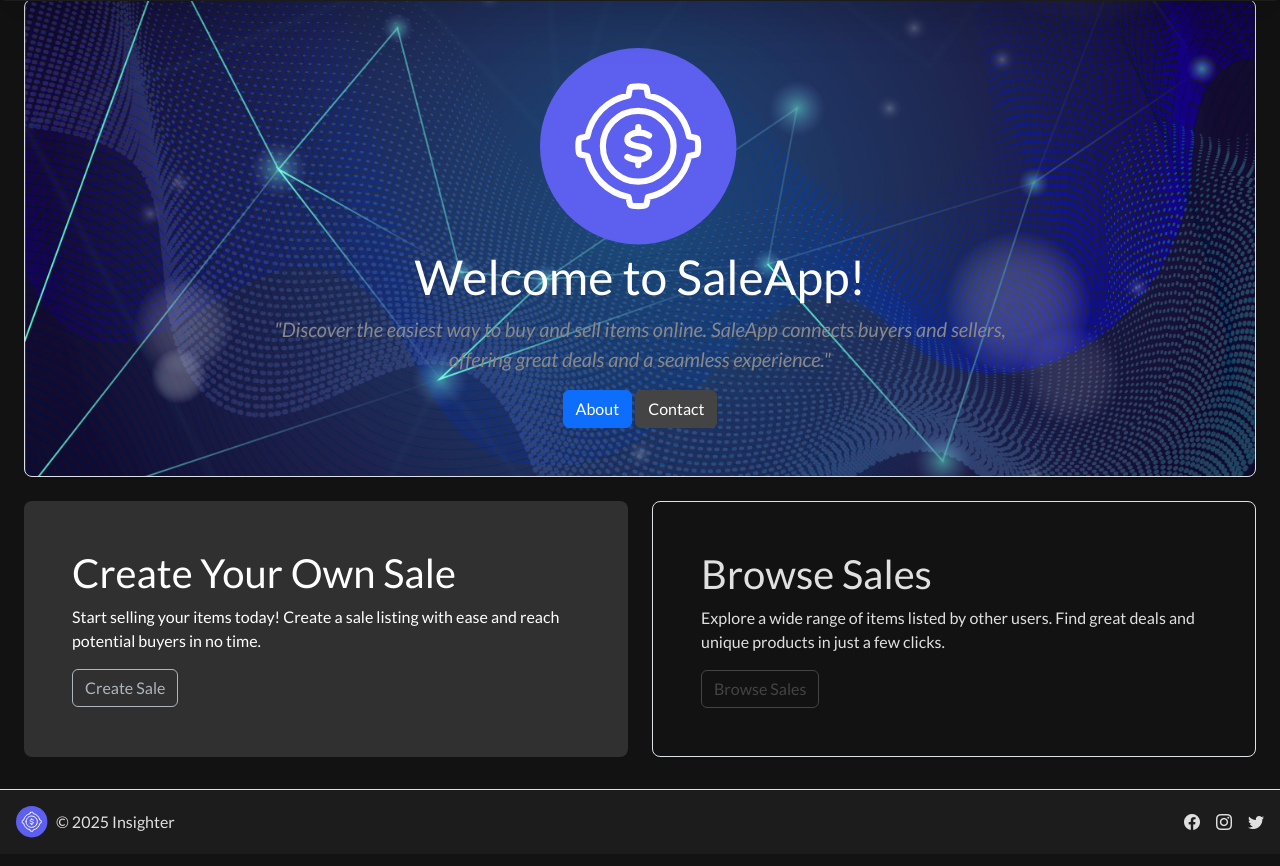
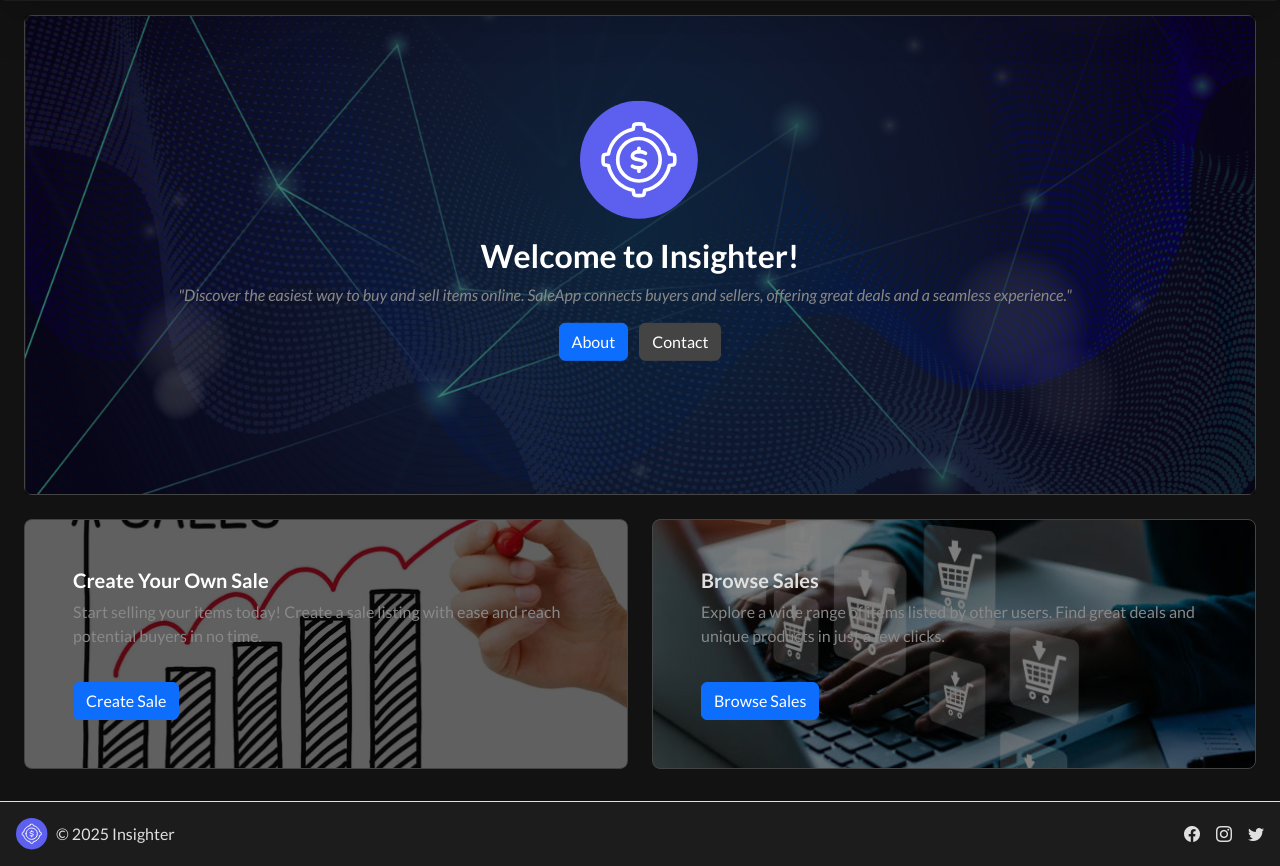
Before and after one commit to Goodvibes74/SDP_website, a Django app: page / in a window 1280 px wide. Shown: the part 81-947 px from the top of the page. Before the commit the page ends 919 px from the top, so only its background shows below. Run offline with Django 5.2, Linux system fonts and the light colour scheme; a user stored in the database is signed in; some libraries are stand-ins or nearby versions.

Commit message:
Refactor code structure for improved readability and maintainability

```diff
--- a/sdp_project/core/models.py
+++ b/sdp_project/core/models.py
@@ -1,6 +1,6 @@
 from django.db import models
 from django.conf import settings
-from django.contrib.auth.models import User ,AbstractUser
+from django.contrib.auth.models import AbstractUser
 
 class CustomUser(AbstractUser):
     # Add any additional fields you want to include in your custom user model
--- a/sdp_project/core/urls.py
+++ b/sdp_project/core/urls.py
@@ -1,5 +1,4 @@
 from django.urls import path
-from django.contrib.auth import views as auth_views
 from .views import (
     home, contact, about, dashboard, login, register,
     sale_list, sale_create, sale_edit, sale_delete, logout,update
@@ -7,21 +6,21 @@ from .views import (
 
 urlpatterns = [
     # Public pages accessible to all users
-    path('',                        home,                            name='home'),
-    path('dashboard/',              dashboard,                       name='dashboard'),
-    path('about/',                  about,                           name='about'),
-    path('contact/',                contact,                         name='contact'),
+    path('',                                home,                            name='home'),
+    path('dashboard/',                      dashboard,                       name='dashboard'),
+    path('about/',                          about,                           name='about'),
+    path('contact/',                        contact,                         name='contact'),
 
     # Authentication views
-    path('login/',                  login,                           name='login'),
-    path('logout/',                 logout,                          name='logout'),
-    path('register/',               register,                        name='register'),
+    path('login/',                          login,                           name='login'),
+    path('logout/',                         logout,                          name='logout'),
+    path('register/',                       register,                        name='register'),
 
-    # Sales (function-based-views were used here for simplicity)
-    # These views are protected by the login_required decorator and are only accessible to logged-in users
-    path('sales/',                  sale_list,                       name='browse_sales'),
-    path('sales/create/',           sale_create,                     name='create_sale'),
-    path('sales/update/<int:sale_id>/',           update,                          name='update_sale'),
-    path('sales/<int:pk>/edit/',    sale_edit,                       name='edit_sale'),
-    path('sales/<int:pk>/delete/',  sale_delete,                     name='delete_sale'),
+
+    # Pages accessible only to authenticated users
+    path('sales/',                          sale_list,                       name='browse_sales'),
+    path('sales/create/',                   sale_create,                     name='create_sale'),
+    path('sales/update/<int:sale_id>/',     update,                          name='update_sale'),
+    path('sales/<int:pk>/edit/',            sale_edit,                       name='edit_sale'),
+    path('sales/<int:pk>/delete/',          sale_delete,                     name='delete_sale'),
 ]
--- a/sdp_project/core/views.py
+++ b/sdp_project/core/views.py
@@ -7,8 +7,7 @@ from django.contrib.auth import authenticate, login as auth_login
 from django.contrib.auth import get_user_model
 from django.shortcuts import render, redirect
 from .models import Sale
-from django.db.models.functions import TruncMonth
-from django.db.models import Sum
+from django.db.models import Q
 
 
 
@@ -60,9 +59,15 @@ def register(request):
 
 @login_required
 def sale_list(request):
-    sales = Sale.objects.filter(seller=request.user).order_by('-created_at')
-    print(sales)
-    return render(request, 'core/browse_sale.html', { 'sales': sales})
+    query = request.GET.get('q', '')
+    # Only show sales for the current user, but allow searching
+    sales = Sale.objects.filter(seller=request.user)
+    if query:
+        sales = sales.filter(
+            Q(customer__icontains=query) | Q(description__icontains=query)
+        )
+    sales = sales.order_by('-created_at')
+    return render(request, 'core/browse_sale.html', {'sales': sales})
 
 # Create a sale
 @login_required
--- a/sdp_project/templates/core/about.html
+++ b/sdp_project/templates/core/about.html
@@ -27,14 +27,14 @@
         Welcome to our Sales App! We are dedicated to providing the best solutions for managing your sales and inventory efficiently.
       </p>
 
-      <h4>Our Team</h4>
+      <h4 class="text-white">Our Team</h4>
       <p>
         Our team is composed of experienced professionals passionate about delivering high-quality software solutions tailored to your needs.
         We believe in continuous improvement and are always looking for ways to enhance our products and services.
         We are committed to providing exceptional customer service and support to ensure your success.
       </p>
 
-      <h4>Our Mission</h4>
+      <h4 class="text-white">Our Mission</h4>
       <p>
         Our mission is to empower businesses with tools that simplify sales processes, improve productivity, and drive growth.
         We strive to create innovative solutions that meet the evolving needs of our customers.
@@ -42,7 +42,7 @@
         We are here to help you succeed in your sales endeavors.
       </p>
 
-      <h4>Our Vision</h4>
+      <h4 class="text-white">Our Vision</h4>
       <p>
         Our vision is to be a leading provider of sales solutions that transform the way businesses operate.
         We aim to be at the forefront of technology and innovation in the sales industry.
--- a/sdp_project/templates/core/browse_sale.html
+++ b/sdp_project/templates/core/browse_sale.html
@@ -6,7 +6,7 @@
 {% block content %}
 <div class="container bg-dark text-light rounded-4 p-4 mt-4 shadow-lg">
   <div class="d-flex justify-content-between align-items-center mb-3">
-    <h2 class="mb-0 text-light">Sales</h2>
+    <h2 class="mb-0 text-white">Sales</h2>
     <a href="{% url 'create_sale' %}" class="btn btn-primary">
       <i class="bi bi-plus-circle"></i> Create Sale
     </a>
--- a/sdp_project/templates/core/contact.html
+++ b/sdp_project/templates/core/contact.html
@@ -1,4 +1,5 @@
 {% extends "core/base.html" %}
+{% load static%}
 {% block title %}Contact{% endblock %}
 
 {% block content %}
@@ -58,7 +59,7 @@
   }
 </style>
 <div class="container py-5">
-  <h2 class="mb-4 text-center text-emphasis">Contact Us</h2>
+  <h2 class="mb-4 text-center text-emphasis"><strong>Contact Us</strong></h2>
   <p class="mb-5 text-center">
     For more information, email us at <a href="mailto:example@example.com" class="contact-email">moneyworth.com</a>.
   </p>
@@ -105,7 +106,7 @@
     <div class="col-md-6 col-lg-4">
       <div class="card profile-card h-100 text-center">
         <div class="card-body d-flex flex-column align-items-center">
-          <img src="https://randomuser.me/api/portraits/men/3.jpg" alt="User Profile" class="rounded-circle profile-img mb-3" width="150" height="150">
+          <img src="{% static 'images/David.jpg'%}" alt="User Profile" class="rounded-circle profile-img mb-3" width="150" height="150">
           <h3 class="card-title mb-2">Kazibwe David Nelson</h3>
           <ul class="card-text text-light mb-3">
             <li>Project Manager</li>
--- a/sdp_project/templates/core/create_sale.html
+++ b/sdp_project/templates/core/create_sale.html
@@ -7,7 +7,7 @@
 
 {% block content %}
 <div class="container mt-5 text-light bg-dark p-4 rounded shadow">
-  <h2 class="mb-4">{% if sale %}Edit{% else %}Create{% endif %} Sale</h2>
+  <h2 class="mb-4 text-white">{% if sale %}Edit{% else %}Create{% endif %} Sale</h2>
 
   <form action="{% if sale %}{% url 'update_sale' sale.id %}{% else %}{% url 'create_sale' %}{% endif %}" method="post">
     {% csrf_token %}
--- a/sdp_project/templates/core/home.html
+++ b/sdp_project/templates/core/home.html
@@ -1,69 +1,183 @@
 {% extends "core/base.html" %}
 {% load static %}
-
-{% block title %}Home{% endblock %}
-
+{% block title %}Home{%endblock %}
 {% block content %}
 <div
-  class="jumbotron text-left bg-dark mb-4 rounded-3 border align-content-center p-5 text-center text-white"
-  style="background: url('{% static 'images/jumbotron.jpg' %}') center center/cover no-repeat; min-height: 400px;"
+  class="jumbotron text-left bg-dark mb-4 mt-3 rounded-3 border border-secondary align-content-center p-5 text-center text-white position-relative"
+  style="
+    background: url('{% static 'images/jumbotron.jpg' %}') center center/cover;
+    overlay: rgba(0, 0, 0, 0.5);
+    min-height: 400px;
+    height: 60vh;
+  "
 >
-  <div class="container w-50 h-50">
-    <svg xmlns="http://www.w3.org/2000/svg" width="200" height="200" viewBox="0 0 49 49" fill="none">
+  <div
+    class="mask py-2"
+    style="
+      background-color: rgba(0, 0, 0, 0.5);
+      position: absolute;
+      top: 0;
+      left: 0;
+      width: 100%;
+      height: 100%;
+      z-index: 1;
+    "
+  ></div>
+  <div
+    class="position-absolute top-50 start-50 translate-middle text-center w-100"
+    style="z-index: 2"
+  >
+    <div class="container" style="max-width: 400px; width: 90vw">
+      <svg
+        xmlns="http://www.w3.org/2000/svg"
+        width="120"
+        height="120"
+        viewBox="0 0 49 49"
+        fill="none"
+        class="img-fluid mb-3"
+        >
         <rect width="48.1311" height="48.13" rx="24.065" fill="#5D5FEF" />
         <g clip-path="url(#clip0_72_750)">
-        <path d="M22.0273 9.93765V9.93565C22.0527 9.83032 22.0787 9.71698 22.1707 9.65898C22.3453 9.54765 22.814 9.39832 24.0653 9.39832C25.3167 9.39832 25.7853 9.54765 25.96 9.65898C26.052 9.71698 26.078 9.83032 26.1027 9.93565V9.93765C26.168 10.2156 26.306 10.8383 26.436 11.6196C31.5307 12.5843 35.546 16.5996 36.5107 21.6936C37.0746 21.7874 37.6356 21.8986 38.1927 22.027H38.1947C38.3 22.0523 38.4133 22.0783 38.4713 22.1703C38.5827 22.3456 38.732 22.8136 38.732 24.065C38.732 25.3163 38.5827 25.785 38.4713 25.9596C38.4133 26.0516 38.3 26.0776 38.1947 26.1023H38.1927C37.6356 26.2307 37.0746 26.3419 36.5107 26.4356C35.546 31.5303 31.5307 35.5456 26.4367 36.5103C26.3429 37.0743 26.2318 37.6352 26.1033 38.1923V38.1943C26.078 38.2996 26.052 38.413 25.96 38.471C25.7847 38.5823 25.3167 38.7316 24.0653 38.7316C22.814 38.7316 22.3453 38.5823 22.1707 38.471C22.0787 38.413 22.0527 38.2996 22.028 38.1943V38.1923C21.8996 37.6352 21.7884 37.0743 21.6947 36.5103C16.6 35.5456 12.5847 31.5303 11.62 26.4363C11.056 26.3426 10.4951 26.2314 9.93802 26.103H9.93601C9.83068 26.0776 9.71735 26.0516 9.65935 25.9596C9.54802 25.785 9.39868 25.3163 9.39868 24.065C9.39868 22.8136 9.54802 22.345 9.65935 22.1703C9.71735 22.0783 9.83068 22.0523 9.93601 22.0276H9.93802C10.4951 21.8992 11.056 21.7881 11.62 21.6943C12.5847 16.5996 16.6 12.5843 21.694 11.6196C21.8247 10.8383 21.9627 10.2156 22.0273 9.93765Z" stroke="white" stroke-width="1.5" stroke-linecap="round" stroke-linejoin="round" />
-        <path d="M15.3987 24.065C15.3987 28.8516 19.2787 32.7316 24.0653 32.7316C28.852 32.7316 32.732 28.8516 32.732 24.065C32.732 19.2783 28.852 15.3983 24.0653 15.3983C19.2787 15.3983 15.3987 19.2783 15.3987 24.065Z" stroke="white" stroke-width="1.5" stroke-linecap="round" stroke-linejoin="round" />
-        <path d="M26.732 21.4456C26.732 21.4456 25.6653 20.7316 24.0653 20.7316C22.732 20.7316 21.3987 21.4456 21.3987 22.3983C21.3987 24.779 26.732 23.351 26.732 25.7316C26.732 26.6843 25.3987 27.3983 24.0653 27.3983C22.4653 27.3983 21.3987 26.6843 21.3987 26.6843" stroke="white" stroke-width="1.5" stroke-linecap="round" stroke-linejoin="round" />
-        <path d="M24.0654 20.7316V19.3983" stroke="white" stroke-width="1.5" stroke-linecap="round" stroke-linejoin="round" />
-        <path d="M24.0654 28.7316V27.3983" stroke="white" stroke-width="1.5" stroke-linecap="round" stroke-linejoin="round" />
+          <path
+            d="M22.0273 9.93765V9.93565C22.0527 9.83032 22.0787 9.71698 22.1707 9.65898C22.3453 9.54765 22.814 9.39832 24.0653 9.39832C25.3167 9.39832 25.7853 9.54765 25.96 9.65898C26.052 9.71698 26.078 9.83032 26.1027 9.93565V9.93765C26.168 10.2156 26.306 10.8383 26.436 11.6196C31.5307 12.5843 35.546 16.5996 36.5107 21.6936C37.0746 21.7874 37.6356 21.8986 38.1927 22.027H38.1947C38.3 22.0523 38.4133 22.0783 38.4713 22.1703C38.5827 22.3456 38.732 22.8136 38.732 24.065C38.732 25.3163 38.5827 25.785 38.4713 25.9596C38.4133 26.0516 38.3 26.0776 38.1947 26.1023H38.1927C37.6356 26.2307 37.0746 26.3419 36.5107 26.4356C35.546 31.5303 31.5307 35.5456 26.4367 36.5103C26.3429 37.0743 26.2318 37.6352 26.1033 38.1923V38.1943C26.078 38.2996 26.052 38.413 25.96 38.471C25.7847 38.5823 25.3167 38.7316 24.0653 38.7316C22.814 38.7316 22.3453 38.5823 22.1707 38.471C22.0787 38.413 22.0527 38.2996 22.028 38.1943V38.1923C21.8996 37.6352 21.7884 37.0743 21.6947 36.5103C16.6 35.5456 12.5847 31.5303 11.62 26.4363C11.056 26.3426 10.4951 26.2314 9.93802 26.103H9.93601C9.83068 26.0776 9.71735 26.0516 9.65935 25.9596C9.54802 25.785 9.39868 25.3163 9.39868 24.065C9.39868 22.8136 9.54802 22.345 9.65935 22.1703C9.71735 22.0783 9.83068 22.0523 9.93601 22.0276H9.93802C10.4951 21.8992 11.056 21.7881 11.62 21.6943C12.5847 16.5996 16.6 12.5843 21.694 11.6196C21.8247 10.8383 21.9627 10.2156 22.0273 9.93765Z"
+            stroke="white"
+            stroke-width="1.5"
+            stroke-linecap="round"
+            stroke-linejoin="round"
+          />
+          <path
+            d="M15.3987 24.065C15.3987 28.8516 19.2787 32.7316 24.0653 32.7316C28.852 32.7316 32.732 28.8516 32.732 24.065C32.732 19.2783 28.852 15.3983 24.0653 15.3983C19.2787 15.3983 15.3987 19.2783 15.3987 24.065Z"
+            stroke="white"
+            stroke-width="1.5"
+            stroke-linecap="round"
+            stroke-linejoin="round"
+          />
+          <path
+            d="M26.732 21.4456C26.732 21.4456 25.6653 20.7316 24.0653 20.7316C22.732 20.7316 21.3987 21.4456 21.3987 22.3983C21.3987 24.779 26.732 23.351 26.732 25.7316C26.732 26.6843 25.3987 27.3983 24.0653 27.3983C22.4653 27.3983 21.3987 26.6843 21.3987 26.6843"
+            stroke="white"
+            stroke-width="1.5"
+            stroke-linecap="round"
+            stroke-linejoin="round"
+          />
+          <path
+            d="M24.0654 20.7316V19.3983"
+            stroke="white"
+            stroke-width="1.5"
+            stroke-linecap="round"
+            stroke-linejoin="round"
+          />
+          <path
+            d="M24.0654 28.7316V27.3983"
+            stroke="white"
+            stroke-width="1.5"
+            stroke-linecap="round"
+            stroke-linejoin="round"
+          />
         </g>
         <defs>
           <clipPath id="clip0_72_750">
-          <rect width="32" height="32" fill="white" transform="translate(8.06543 8.065)" />
+            <rect
+              width="32"
+              height="32"
+              fill="white"
+              transform="translate(8.06543 8.065)"
+            />
           </clipPath>
         </defs>
       </svg>
     </div>
-  <h1 class="text-body-emphasis">Welcome to SaleApp!</h1>
-  <p class="col-lg-8 mx-auto fs-5 text-muted">
+    <h1 class="text-white h3 h1-md"><strong>Welcome to Insighter!</strong></h1>
+    <p class="mx-4 fs-6 fs-md-5 text-muted" style="max-width: 90vw">
       <i>
-      "Discover the easiest way to buy and sell items online. SaleApp connects buyers and sellers, offering great deals and a seamless experience."
+        "Discover the easiest way to buy and sell items online. SaleApp connects
+        buyers and sellers, offering great deals and a seamless experience."
       </i>
     </p>
     {% if not user.is_authenticated %}
-    <div class="d-grid gap-2 d-md-block">
-      <a class="btn btn-primary" href="{% url 'login' %}" role="button">Log In</a>
-      <a class="btn btn-secondary" href="{% url 'register' %}" role="button">Register</a>
+    <div class="flex-fill mx-4 mb-5  d-grid gap-2 d-md-block">
+      <a
+        class="btn btn-primary mb-2 mb-md-0 me-md-2"
+        href="{% url 'login' %}"
+        role="button"
+        >Log In</a
+      >
+      <a class="btn btn-secondary" href="{% url 'register' %}" role="button"
+        >Register</a
+      >
     </div>
     {% else %}
-    <div class="d-grid gap-2 d-md-block">
-      <a class="btn btn-primary" href="{% url 'about' %}" role="button">About</a>
-      <a class="btn btn-secondary" href="{% url 'contact' %}" role="button">Contact</a>
+    <div class="flex-fill mx-4 mb-5 d-grid gap-2 d-md-block">
+      <a
+        class="btn btn-primary mb-2 mb-md-0 me-md-2"
+        href="{% url 'about' %}"
+        role="button"
+        >About</a
+      >
+      <a class="btn btn-secondary" href="{% url 'contact' %}" role="button"
+        >Contact</a
+      >
     </div>
     {% endif %}
   </div>
+</div>
 
 {% if user.is_authenticated %}
-  <div class="row align-items-md-stretch">
-    <div class="col-md-6 pb-2">
-      <div class="h-100 p-5 text-bg-dark rounded-3">
-        <h2>Create Your Own Sale</h2>
-        <p>
-          Start selling your items today! Create a sale listing with ease and reach potential buyers in no time.
+<div class="row align-items-md-stretch g-3 g-md-4">
+  <div class="col-12 col-md-6 pb-2">
+    <div
+      class="h-100 p-4 p-md-5 text-bg-dark border border-secondary rounded-3 d-flex flex-column justify-content-between"
+      style="
+        background: url('{% static 'images/create_sale.jpg' %}') center
+          center/cover;
+        min-height: 250px;
+        background-size: cover;
+        background-position: center;
+        background-blend-mode: overlay;
+        background-color: rgba(0, 0, 0, 0.5);
+      "
+    >
+      <div>
+        <h2 class="h5 h2-md"><strong>Create Your Own Sale </strong></h2>
+        <p class="fs-6 fs-md-5 text-muted">
+          Start selling your items today! Create a sale listing with ease and
+          reach potential buyers in no time.
         </p>
-        <a class="btn btn-outline-light" href="{% url 'create_sale' %}" role="button">Create Sale</a>
+      </div>
+      <a
+        class="btn btn-primary mt-2 align-self-start"
+        href="{% url 'create_sale' %}"
+        role="button"
+        >Create Sale</a
+      >
     </div>
   </div>
-    <div class="col-md-6 pb-2">
-      <div class="h-100 p-5 bg-body-tertiary border rounded-3">
-        <h2>Browse Sales</h2>
-        <p>
-          Explore a wide range of items listed by other users. Find great deals and unique products in just a few clicks.
+  <div class="col-12 col-md-6 pb-2">
+    <div
+      class="h-100 p-4 p-md-5 bg-body-light border border-secondary rounded-3 d-flex flex-column justify-content-between"
+      style="
+        background: url('{% static 'images/browse_sales.jpg' %}') center
+          center/cover;
+        min-height: 250px;
+        background-size: cover;
+        background-position: center;
+        background-blend-mode: overlay;
+        background-color: rgba(0, 0, 0, 0.5);
+      "
+    >
+      <div>
+        <h2 class="h5 h2-md"><strong>Browse Sales</strong></h2>
+        <p class="fs-6 fs-md-5 text-muted">
+          Explore a wide range of items listed by other users. Find great deals
+          and unique products in just a few clicks.
         </p>
-        <a class="btn btn-outline-secondary" href="{% url 'browse_sales' %}" role="button">Browse Sales</a>
+      </div>
+      <a
+        class="btn btn-primary mt-2 align-self-start"
+        href="{% url 'browse_sales' %}"
+        role="button"
+        >Browse Sales</a
+      >
     </div>
   </div>
 </div>
-{% endif %}
-{% endblock %}
+{% endif %} {% endblock %}
```
Also changed, not shown: sdp_project/db.sqlite3, sdp_project/static/images/David.jpg (added), sdp_project/static/images/browse_sales.jpg (added), sdp_project/static/images/create_sale.jpg (added). Lines whose indentation alone changed are shown as unchanged.
